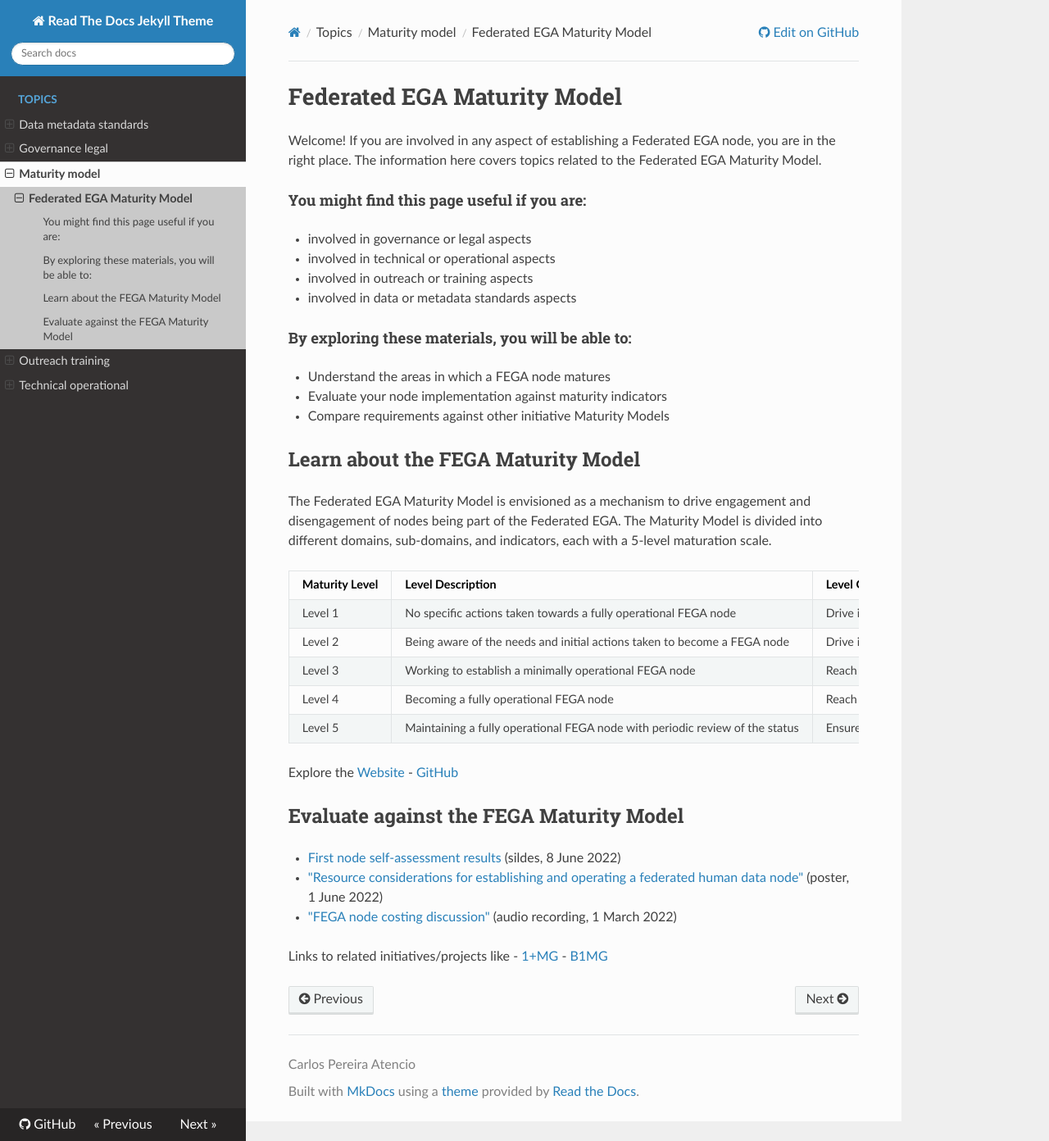
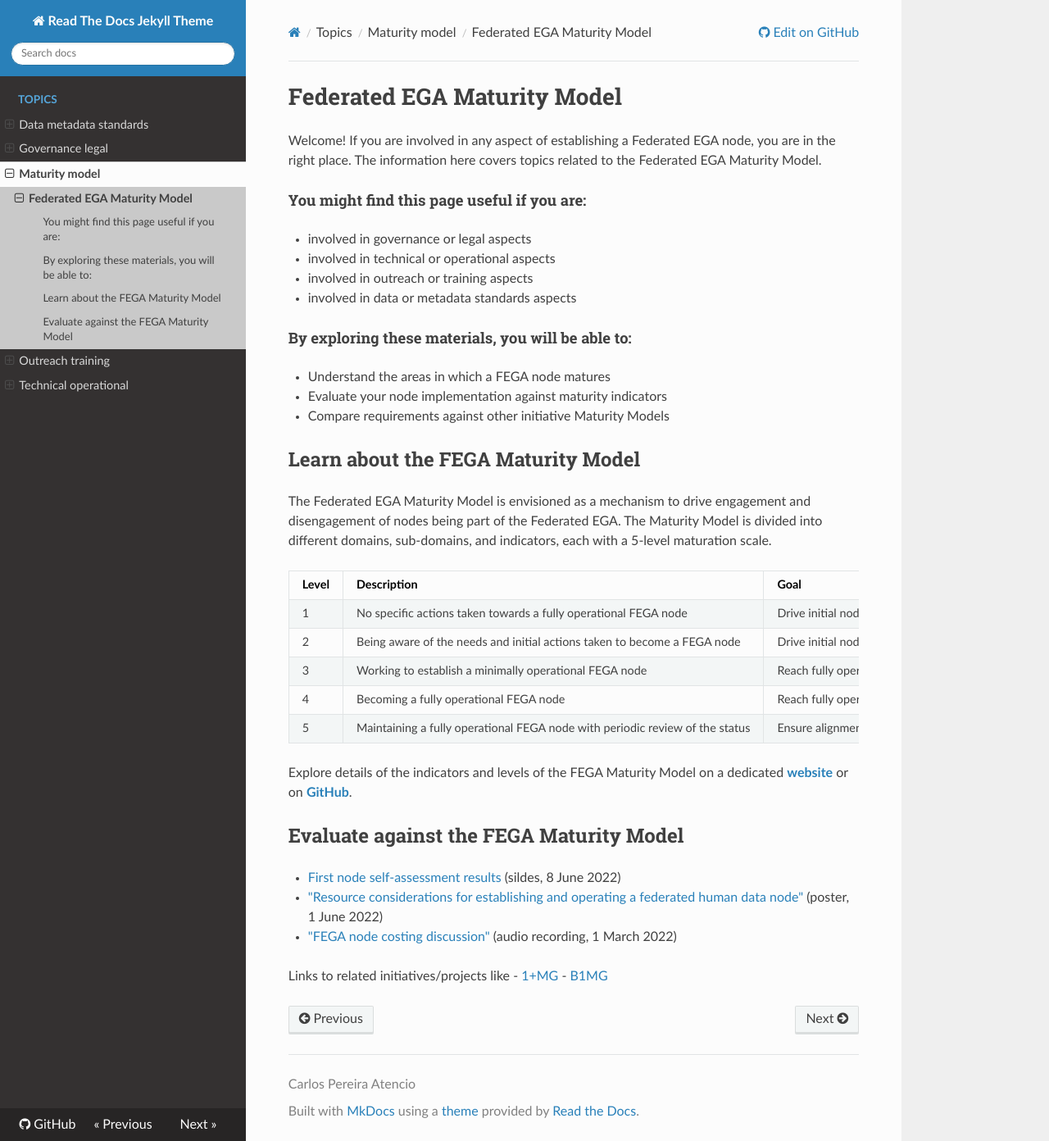
Before and after one commit to viklund/FEGA-onboarding, an MkDocs documentation site: the page built from docs/topics/maturity-model/README.md, in a window 1280 px wide and 1392 px high. Shown: the whole window at 82% size. Built offline with MkDocs 1.6.1, drawn with Linux system fonts in a browser that asks for light colours; nearby versions of some CDN libraries.

Commit message:
Updated narrative text.

```diff
--- a/docs/topics/maturity-model/README.md
+++ b/docs/topics/maturity-model/README.md
@@ -17,16 +17,15 @@ Welcome! If you are involved in any aspect of establishing a Federated EGA node,
 
 The Federated EGA Maturity Model is envisioned as a mechanism to drive engagement and disengagement of nodes being part of the Federated EGA. The Maturity Model is divided into different domains, sub-domains, and indicators, each with a 5-level maturation scale.
 
-| Maturity Level | Level Description | Level Goal |
+| Level | Description | Goal |
 | --- | --- | --- |
-| Level 1 | No specific actions taken towards a fully operational FEGA node | Drive initial node development |
-| Level 2 | Being aware of the needs and initial actions taken to become a FEGA node | Drive initial node development |
-| Level 3 | Working to establish a minimally operational FEGA node | Reach fully operational node |
-| Level 4 | Becoming a fully operational FEGA node | Reach fully operational node |
-| Level 5 | Maintaining a fully operational FEGA node with periodic review of the status | Ensure alignment with latest specifications |
+| 1 | No specific actions taken towards a fully operational FEGA node | Drive initial node development |
+| 2 | Being aware of the needs and initial actions taken to become a FEGA node | Drive initial node development |
+| 3 | Working to establish a minimally operational FEGA node | Reach fully operational node |
+| 4 | Becoming a fully operational FEGA node | Reach fully operational node |
+| 5 | Maintaining a fully operational FEGA node with periodic review of the status | Ensure alignment with latest specifications |
 
-Explore the [Website](https://inab.github.io/fega-mm/)
-  - [GitHub](https://github.com/inab/fega-mm)
+Explore details of the indicators and levels of the FEGA Maturity Model on a dedicated **[website](https://inab.github.io/fega-mm/)** or on **[GitHub](https://github.com/inab/fega-mm)**.
 
 ## Evaluate against the FEGA Maturity Model
 
```
